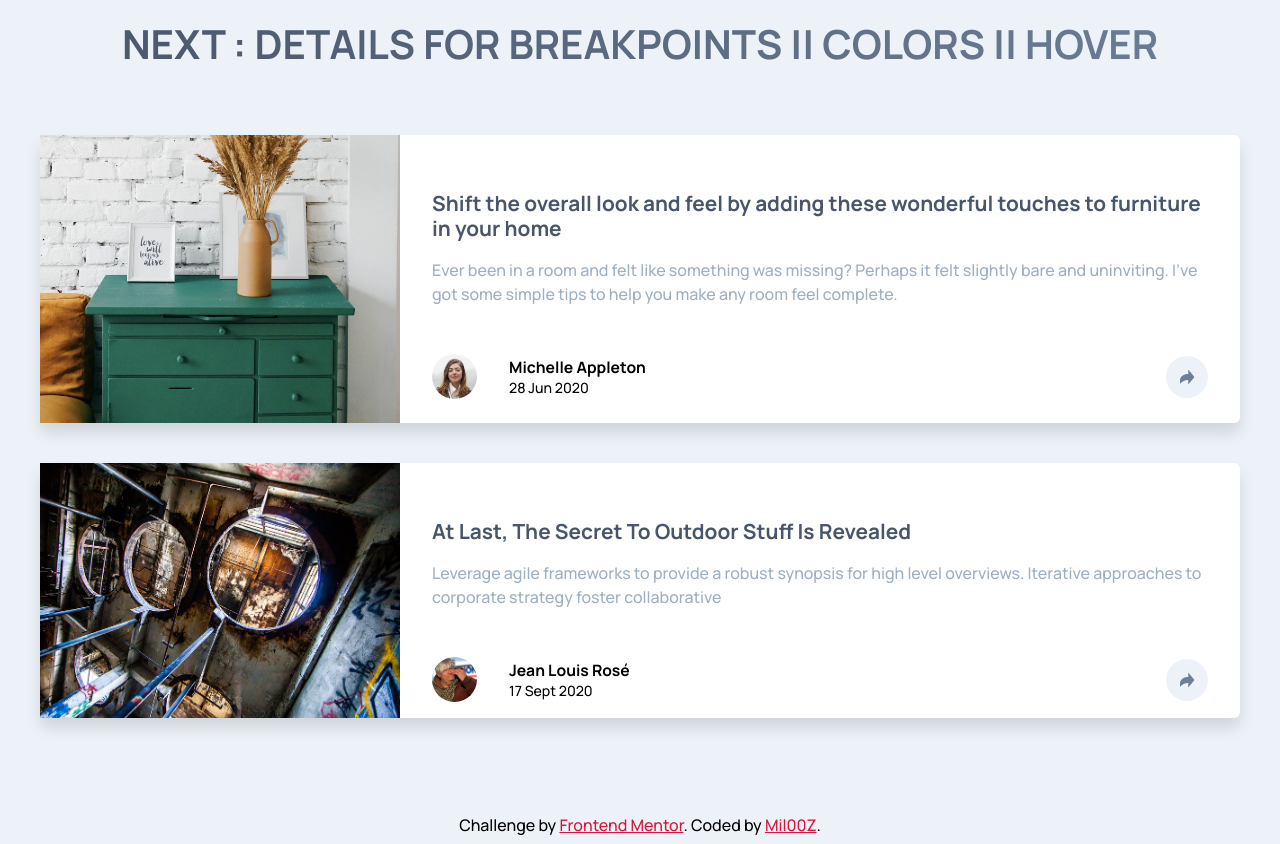
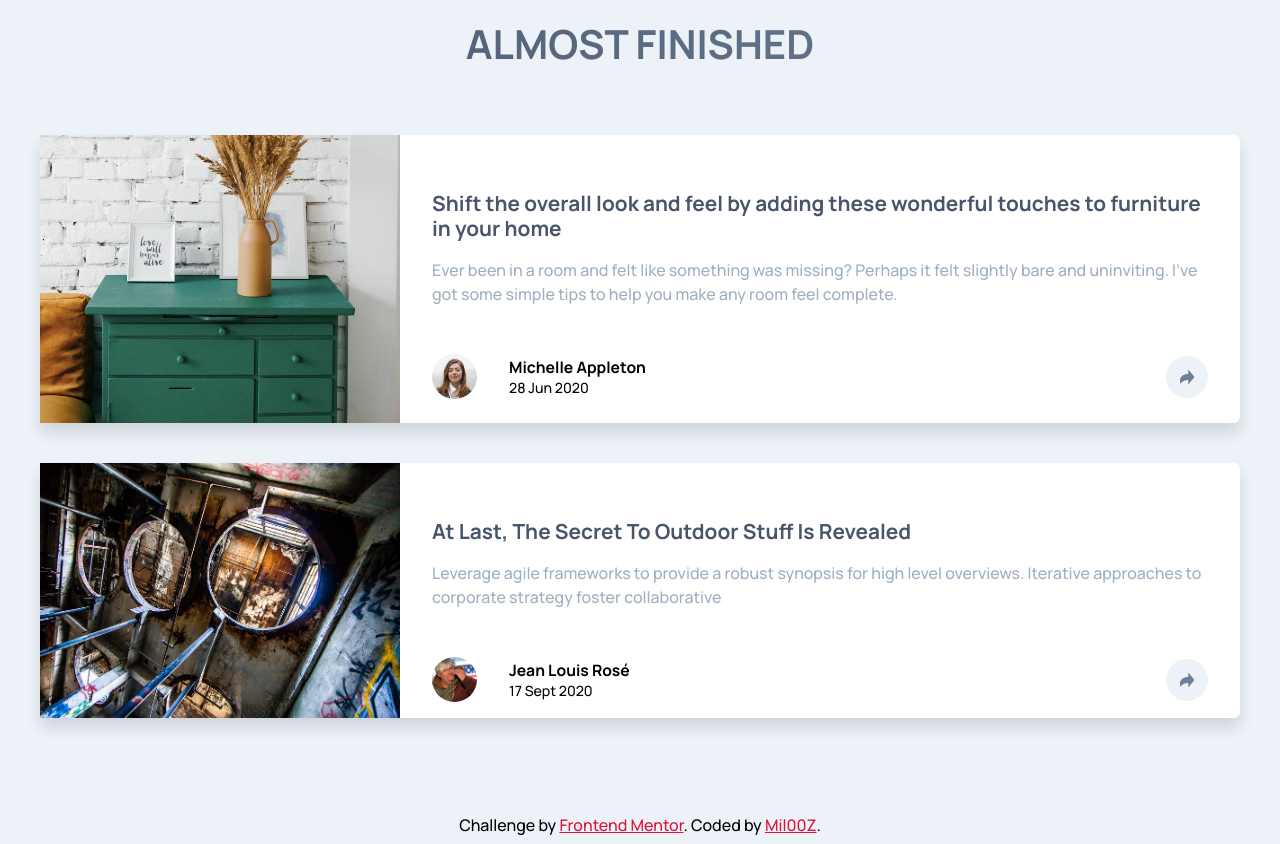
Before and after one commit to Mil00Z/preview-article, a plain HTML site: page index.html in a window 1280 px wide. Shown: the top 844 px of the page. Drawn offline with Linux system fonts and the light colour scheme.

Commit message:
MAJ index

```diff
--- a/index.html
+++ b/index.html
@@ -17,7 +17,7 @@
 
   <!-- TITLE x STEPPING -->
   <header role="banner" aria-label="présentation de l'exercie">
-    <h1>NEXT : Details for BreakPoints || Colors || Hover </h1>
+    <h1>Almost Finished</h1>
   </header>
 
   <!-- BLOCK CARD -->
```
